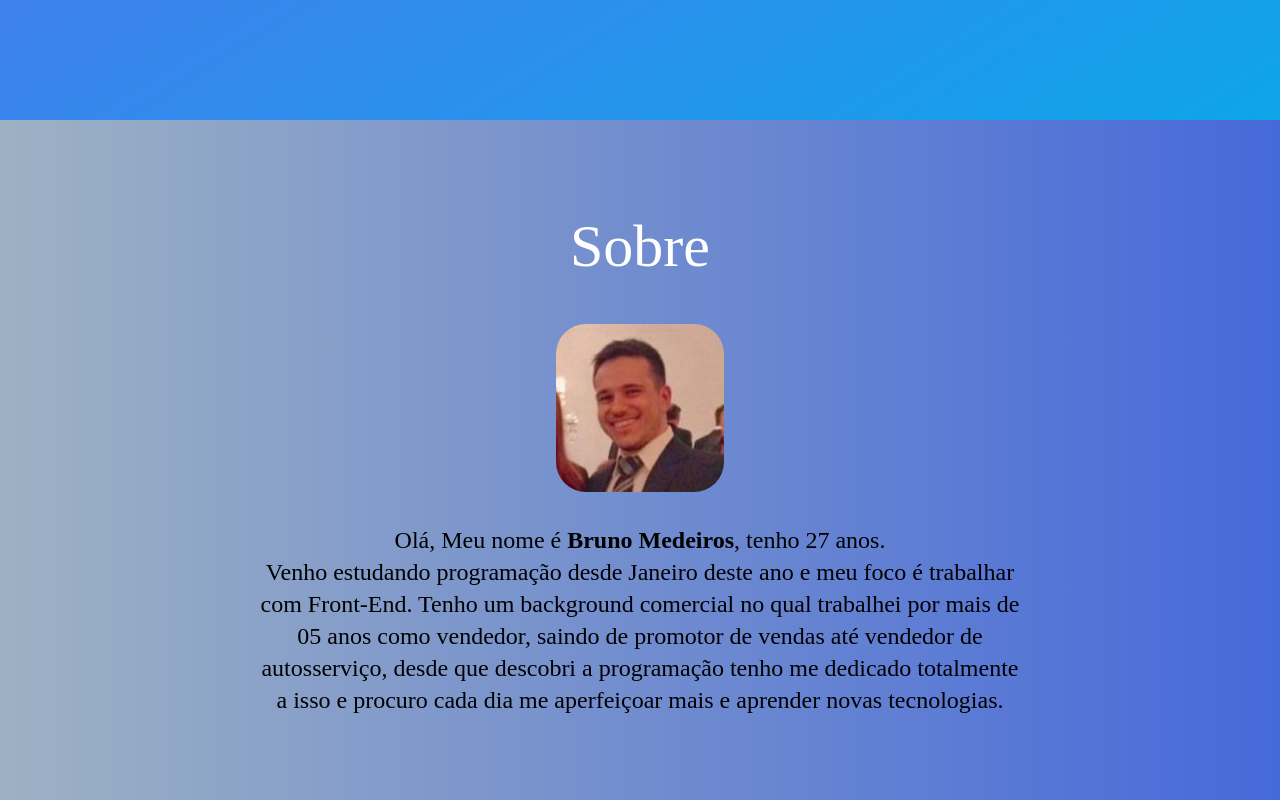
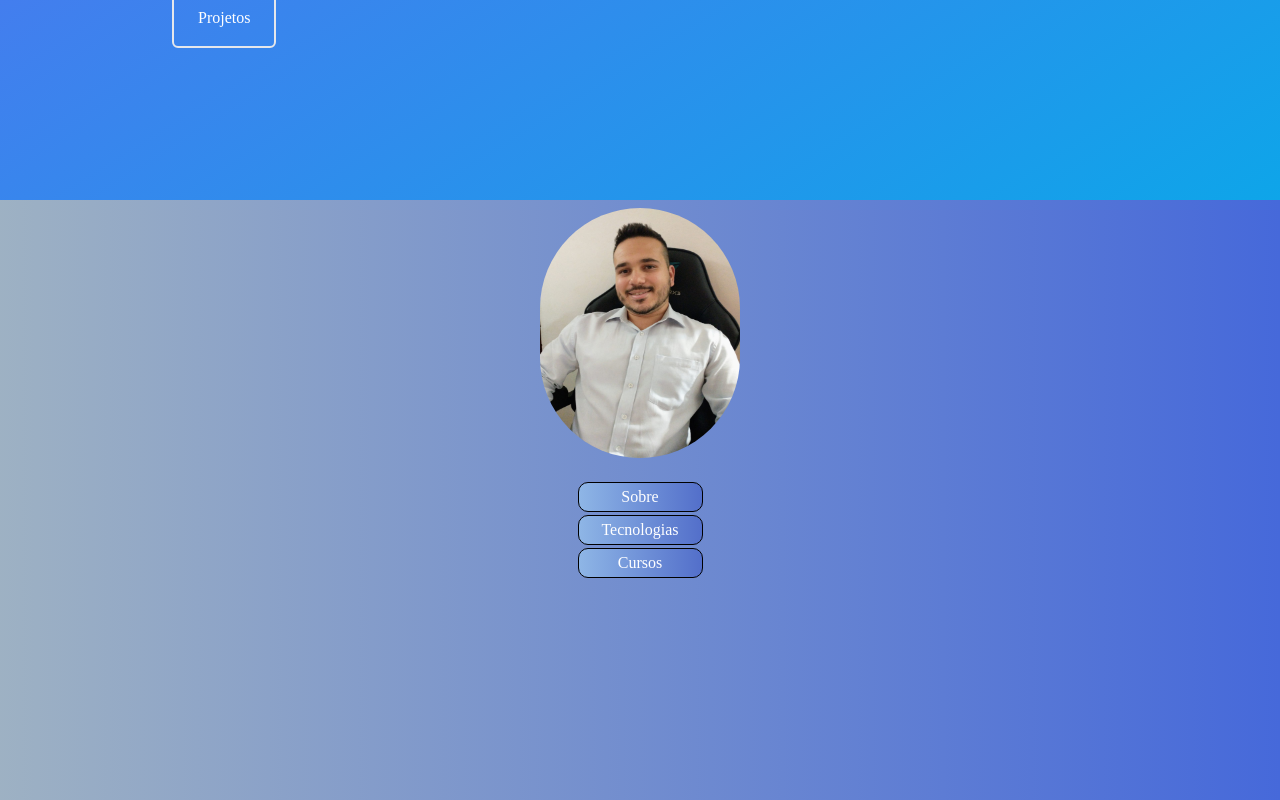
Before and after one commit to bruno-boggio/myPortfolio, a React (Create React App) app: page / in a window 1280 px wide. Shown: the part 680-1480 px from the top of the page. Built offline with nearby package versions, Linux system fonts and the light colour scheme.

Commit message:
alterações sobre/projetos

```diff
--- a/src/components/About.jsx
+++ b/src/components/About.jsx
@@ -1,29 +1,42 @@
-import React from "react";
-import Picture from '../assets/picture.jpg'
+import React, {useState} from "react";
+import Picture from '../assets/bruno-pic.jpg'
+import CgArrowLongDown from 'react-icons/cg'
 
 function About(){
 
+    const [about,setAbout] = useState(false)
+    const [techs, setTechs] = useState(false)
+    const [courses, setCourses] = useState(false)
 
- return(
+    return(
     <div name="about" className="back-color w-full h-screen">
-        <div>
-          <h1 className="text-6xl text-white text-center pt-24">Sobre</h1>
-          <div className="text-center mt-12">
-          <img className="pic sm:text-3xl" src={Picture}></img>
-          <div><p className="texto sm:text-2xl text-center">
+        <div className=" text-center pt-1">
+          <div className="text-center mt-1"></div>
+          <img className="pic sm:text-3xl" alt="myself" src={Picture}></img>
 
-              Olá, Meu nome é <strong>Bruno Medeiros</strong>, tenho 27 anos.
-              <br></br>
-              Venho estudando programação desde Janeiro
-              deste ano e meu foco é trabalhar com Front-End.
-              Tenho um background comercial no qual trabalhei por mais de 05 anos como vendedor,
-              saindo de promotor de vendas até vendedor de autosserviço,
-              desde que descobri a programação tenho me dedicado
-              totalmente a isso e procuro cada dia me aperfeiçoar
-              mais e aprender novas tecnologias.</p></div>
+          <div className="about-div pb-1">
+            <button type="button" className="about-btn" onClick={ ()=> setAbout(!about)}> Sobre </button>
+            {about === false ? null : <p className="texto">
+            Profissional em transição de carreira para área de tecnologia, tendo foco em
+            desenvolvimento Front-End.
+            </p>
+          }
+          <button className="about-btn" onClick={ ()=> setTechs(!techs)} >Tecnologias</button>
+          {techs === false ? null : <p className="texto">HTML, CSS, Javascript, React Js, Api's, Jquery, Node, Git & Github </p>}
 
+          <button className="about-btn" onClick={ ()=> setCourses(!courses)}>Cursos</button>
+          {courses === false ? null : <ul className="texto">
+
+          <li>Html e Css Essencial (+ 11 horas) </li>
+
+          <li>Curso programador br FullStack (+70 horas)</li>
+
+          <li>TipsCode React Js (+ 30 horas)</li>
+
+          </ul>}
           </div>
         </div>
+
     </div>
  )
 }
--- a/src/components/Footer.jsx
+++ b/src/components/Footer.jsx
@@ -19,7 +19,7 @@ function Footer (){
 
 
             <li><a className="text-gray-300"
-                        href="https://www.linkedin.com/in/bruno-medeiros-02139a231/" target="blank">
+                        href="https://www.linkedin.com/in/bruno-boggio/" target="blank">
                             <FaLinkedin size={30}/>
             </a></li>
 
--- a/src/components/Home.jsx
+++ b/src/components/Home.jsx
@@ -7,19 +7,19 @@ function Home (){
         <div name="home" className="bg-gradient-to-tl from-sky-500 to-indigo-500 w-full h-screen">
 
              {/* container */}
-            <div className="max-w-[1000px] mx-auto px-8 flex flex-col justify-center h-full">
+            <div className="max-w-[1000px] h-full mx-auto px-8 flex flex-col justify-center ">
                 <p className="text-3xl py-1 text-black-900">Olá, meu nome é </p>
                 <h1 className="my-name text-4xl py-1 sm:text-7xl typing-animation">Bruno ;)</h1>
                 <h3 className="text-4xl py-1 sm:text-7xl">Sou um</h3>
                 <h2 className="text-4xl sm:text-7xl py-1 font-bold text-[#000]">Programador</h2>
                 <h2 className="front-text text-4xl sm:text-7xl py-1 font-bold typing-animation-text">Front-End.</h2>
                 <div>
-                    <button className="text-white mt-20 border-2 px-6 py-4 my-2 flex items-center
+                    <button className="text-white mt-20 rounded-md border-2 px-6 py-4 my-2 flex items-center
                      hover:bg-pink-600 hover:border-pink-600">
                      <Link to="work"  smooth={true}  duration={600}> Projetos
                      </Link>
-                     <span className="group-hover:rotate-90 duration-300">
-                     <HiArrowNarrowRight className="ml-3" /></span>
+                     <span className="group-hover:rotate-90  duration-300">
+                    </span>
                       </button>
                 </div>
             </div>
--- a/src/components/Navbar.jsx
+++ b/src/components/Navbar.jsx
@@ -15,7 +15,7 @@ function emailCode(){
 }
 
     return (
-        <div className="fixed w-full h-[80px] flex justify-between items-center px-4 bg-[#0a192f] text-gray-300">
+        <div className="static w-full h-[80px] flex justify-between items-center px-4  bg-[#0a192f] text-gray-300">
             <div>
 
             </div>
@@ -72,7 +72,7 @@ function emailCode(){
 
                   <li className="w-[160px] h-[60px] flex justify-between items-center ml-[-100px] hover:ml-[-10px] duration-500 bg-blue-500">
                     <a className="flex justify-between items-center w-full text-gray-300"
-                     href="https://www.linkedin.com/in/bruno-medeiros-02139a231/" target="blank">
+                     href="https://www.linkedin.com/in/bruno-boggio/" target="blank">
                         Linkedin <FaLinkedin size={30}/>
                     </a>
                   </li>
--- a/src/index.css
+++ b/src/index.css
@@ -89,22 +89,42 @@
 
 .pic{
     display: inline-block;
-    border-radius: 30px;
-    max-width: 360px;
-    max-height: 360px;
+    border-radius: 150px;
+    width: 200px;
+    max-height: 250px;
     text-align: center;
+    margin-bottom: 1rem;
 }
 
 
-.texto{
-    display: inline-block;
-    margin-top: 2rem;
-    width: 60%;
-    align-items: center;
-    height: 30%;
 
-}
 
 .back-color{
         background: linear-gradient(to right, rgba(116, 144, 170, 0.7), rgb(70, 105, 218))
 }
+
+.about-div{
+    display: flex;
+    flex-direction: column;
+    align-items: center;
+    margin: 0.5rem auto;
+    gap: 3px;
+}
+
+.about-btn{
+    color: white;
+    width: 125px;
+    height: 30px;
+    border-radius: 10px;
+    border: 1px black solid;
+    background: linear-gradient(to right, rgba(153, 198, 240, 0.7), rgb(83, 111, 202))
+}
+
+.texto{
+    margin:0.3rem auto;
+    color: white;
+    width: 90%;
+    align-items: center;
+    font-size: 15px;
+    max-height: 30%;
+}
```
Also changed, not shown: src/components/Work.jsx (+20 -19 lines), src/assets/bruno-pic.jpg (added), src/assets/pic-projeto-5.png (added).
